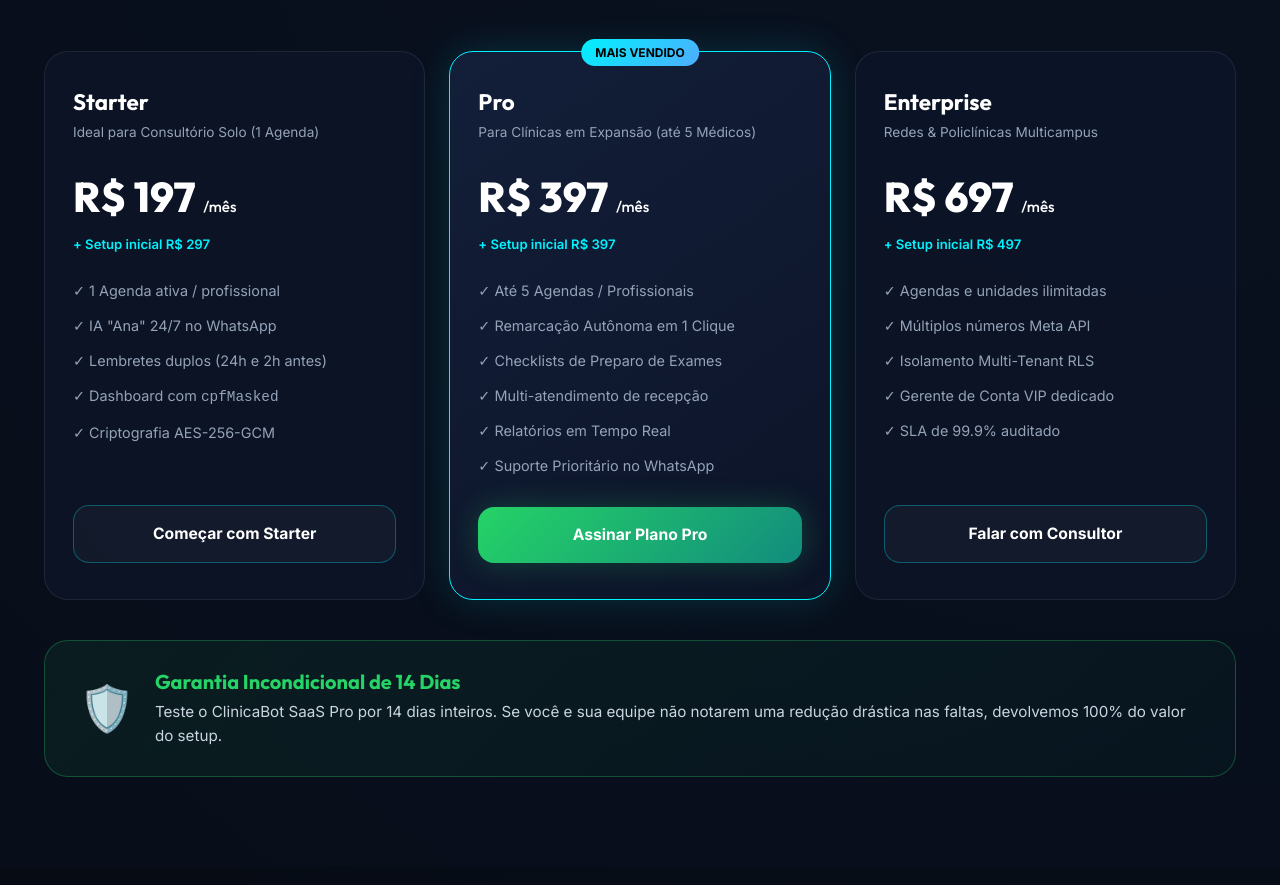
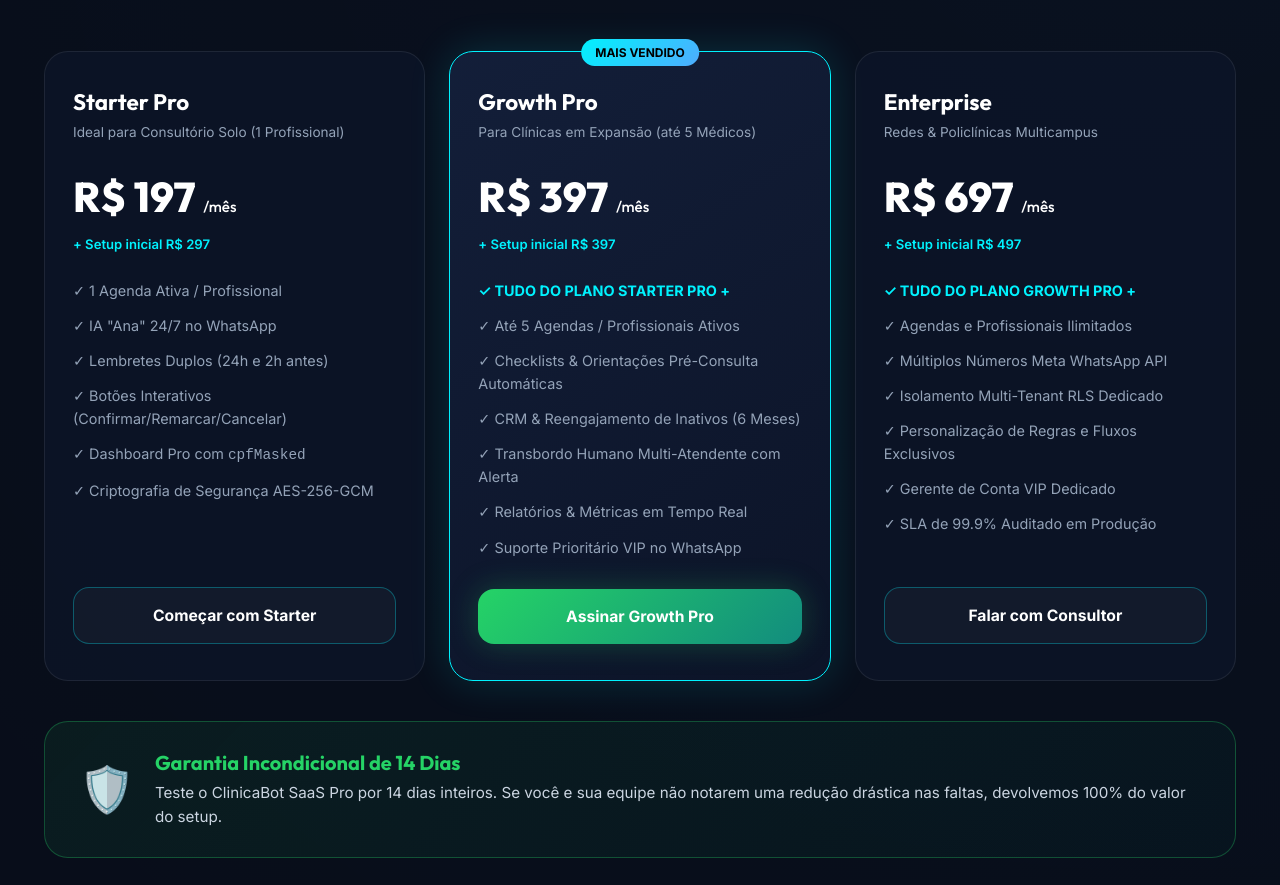
Before and after one commit to henriquehsn110-jpg/clinic-bot, a website: page public/index.html in a window 1280 px wide. Shown: the part 3943-4828 px from the top of the page. Drawn offline with Linux system fonts and the light colour scheme.

Commit message:
feat(pricing): make plan feature lists explicitly cumulative (Tudo do plano anterior +) and sync conversation controller

```diff
--- a/public/index.html
+++ b/public/index.html
@@ -1154,42 +1154,44 @@
             </div>
 
             <div class="pricing-grid">
-                <!-- Starter -->
+                <!-- Starter Pro -->
                 <div class="price-card">
-                    <h3 style="font-size: 1.4rem; margin-bottom: 6px;">Starter</h3>
-                    <div style="font-size: 0.85rem; color: var(--text-body); margin-bottom: 20px;">Ideal para Consultório Solo (1 Agenda)</div>
+                    <h3 style="font-size: 1.4rem; margin-bottom: 6px;">Starter Pro</h3>
+                    <div style="font-size: 0.85rem; color: var(--text-body); margin-bottom: 20px;">Ideal para Consultório Solo (1 Profissional)</div>
                     <div style="font-size: 2.6rem; font-weight: 800; color: var(--text-title); font-family: 'Outfit'; margin-bottom: 4px;">R$ 197 <span style="font-size: 0.95rem; font-weight: 400;">/mês</span></div>
                     <div style="font-size: 0.82rem; color: var(--accent-cyan); margin-bottom: 24px; font-weight: 600;">+ Setup inicial R$ 297</div>
 
                     <ul style="list-style: none; display: flex; flex-direction: column; gap: 12px; margin-bottom: 30px; flex-grow: 1; font-size: 0.9rem;">
-                        <li>✓ 1 Agenda ativa / profissional</li>
+                        <li>✓ 1 Agenda Ativa / Profissional</li>
                         <li>✓ IA "Ana" 24/7 no WhatsApp</li>
-                        <li>✓ Lembretes duplos (24h e 2h antes)</li>
-                        <li>✓ Dashboard com <code>cpfMasked</code></li>
-                        <li>✓ Criptografia AES-256-GCM</li>
+                        <li>✓ Lembretes Duplos (24h e 2h antes)</li>
+                        <li>✓ Botões Interativos (Confirmar/Remarcar/Cancelar)</li>
+                        <li>✓ Dashboard Pro com <code>cpfMasked</code></li>
+                        <li>✓ Criptografia de Segurança AES-256-GCM</li>
                     </ul>
 
-                    <a href="https://wa.me/5511979992719?text=Ol%C3%A1!%20Gostaria%20de%20assinar%20o%20Plano%20Starter%20do%20ClinicaBot%20SaaS%20Pro%20(R%24%20197%2Fm%C3%AAs)." target="_blank" rel="noopener noreferrer" class="btn btn-outline">Começar com Starter</a>
-                </div>
-
-                <!-- Pro (Popular) -->
+                    <a href="https://wa.me/5511979992719?text=Ol%C3%A1!%20Gostaria%20de%20assinar%20o%20Plano%20Starter%20Pro%20do%20ClinicaBot%20SaaS%20Pro%20(R%24%20197%2Fm%C3%AAs)." target="_blank" rel="noopener noreferrer" class="btn btn-outline">Começar com Starter</a>
+                </div>
+
+                <!-- Growth Pro (Popular) -->
                 <div class="price-card popular">
                     <div class="badge-popular">Mais Vendido</div>
-                    <h3 style="font-size: 1.4rem; margin-bottom: 6px;">Pro</h3>
+                    <h3 style="font-size: 1.4rem; margin-bottom: 6px;">Growth Pro</h3>
                     <div style="font-size: 0.85rem; color: var(--text-body); margin-bottom: 20px;">Para Clínicas em Expansão (até 5 Médicos)</div>
                     <div style="font-size: 2.6rem; font-weight: 800; color: var(--text-title); font-family: 'Outfit'; margin-bottom: 4px;">R$ 397 <span style="font-size: 0.95rem; font-weight: 400;">/mês</span></div>
                     <div style="font-size: 0.82rem; color: var(--accent-cyan); margin-bottom: 24px; font-weight: 600;">+ Setup inicial R$ 397</div>
 
                     <ul style="list-style: none; display: flex; flex-direction: column; gap: 12px; margin-bottom: 30px; flex-grow: 1; font-size: 0.9rem;">
-                        <li>✓ Até 5 Agendas / Profissionais</li>
-                        <li>✓ Remarcação Autônoma em 1 Clique</li>
-                        <li>✓ Checklists de Preparo de Exames</li>
-                        <li>✓ Multi-atendimento de recepção</li>
-                        <li>✓ Relatórios em Tempo Real</li>
-                        <li>✓ Suporte Prioritário no WhatsApp</li>
+                        <li style="font-weight: 700; color: var(--accent-cyan);">✓ TUDO DO PLANO STARTER PRO +</li>
+                        <li>✓ Até 5 Agendas / Profissionais Ativos</li>
+                        <li>✓ Checklists & Orientações Pré-Consulta Automáticas</li>
+                        <li>✓ CRM & Reengajamento de Inativos (6 Meses)</li>
+                        <li>✓ Transbordo Humano Multi-Atendente com Alerta</li>
+                        <li>✓ Relatórios & Métricas em Tempo Real</li>
+                        <li>✓ Suporte Prioritário VIP no WhatsApp</li>
                     </ul>
 
-                    <a href="https://wa.me/5511979992719?text=Ol%C3%A1!%20Gostaria%20de%20assinar%20o%20Plano%20Pro%20do%20ClinicaBot%20SaaS%20Pro%20(R%24%20397%2Fm%C3%AAs)." target="_blank" rel="noopener noreferrer" class="btn btn-wa">Assinar Plano Pro</a>
+                    <a href="https://wa.me/5511979992719?text=Ol%C3%A1!%20Gostaria%20de%20assinar%20o%20Plano%20Growth%20Pro%20do%20ClinicaBot%20SaaS%20Pro%20(R%24%20397%2Fm%C3%AAs)." target="_blank" rel="noopener noreferrer" class="btn btn-wa">Assinar Growth Pro</a>
                 </div>
 
                 <!-- Enterprise -->
@@ -1200,11 +1202,13 @@
                     <div style="font-size: 0.82rem; color: var(--accent-cyan); margin-bottom: 24px; font-weight: 600;">+ Setup inicial R$ 497</div>
 
                     <ul style="list-style: none; display: flex; flex-direction: column; gap: 12px; margin-bottom: 30px; flex-grow: 1; font-size: 0.9rem;">
-                        <li>✓ Agendas e unidades ilimitadas</li>
-                        <li>✓ Múltiplos números Meta API</li>
-                        <li>✓ Isolamento Multi-Tenant RLS</li>
-                        <li>✓ Gerente de Conta VIP dedicado</li>
-                        <li>✓ SLA de 99.9% auditado</li>
+                        <li style="font-weight: 700; color: var(--accent-cyan);">✓ TUDO DO PLANO GROWTH PRO +</li>
+                        <li>✓ Agendas e Profissionais Ilimitados</li>
+                        <li>✓ Múltiplos Números Meta WhatsApp API</li>
+                        <li>✓ Isolamento Multi-Tenant RLS Dedicado</li>
+                        <li>✓ Personalização de Regras e Fluxos Exclusivos</li>
+                        <li>✓ Gerente de Conta VIP Dedicado</li>
+                        <li>✓ SLA de 99.9% Auditado em Produção</li>
                     </ul>
 
                     <a href="https://wa.me/5511979992719?text=Ol%C3%A1!%20Gostaria%20de%20falar%20com%20um%20consultor%20sobre%20o%20Plano%20Enterprise%20do%20ClinicaBot%20SaaS%20Pro." target="_blank" rel="noopener noreferrer" class="btn btn-outline">Falar com Consultor</a>
```
Also changed, not shown: controllers/conversationController.js (+7 -5 lines).
